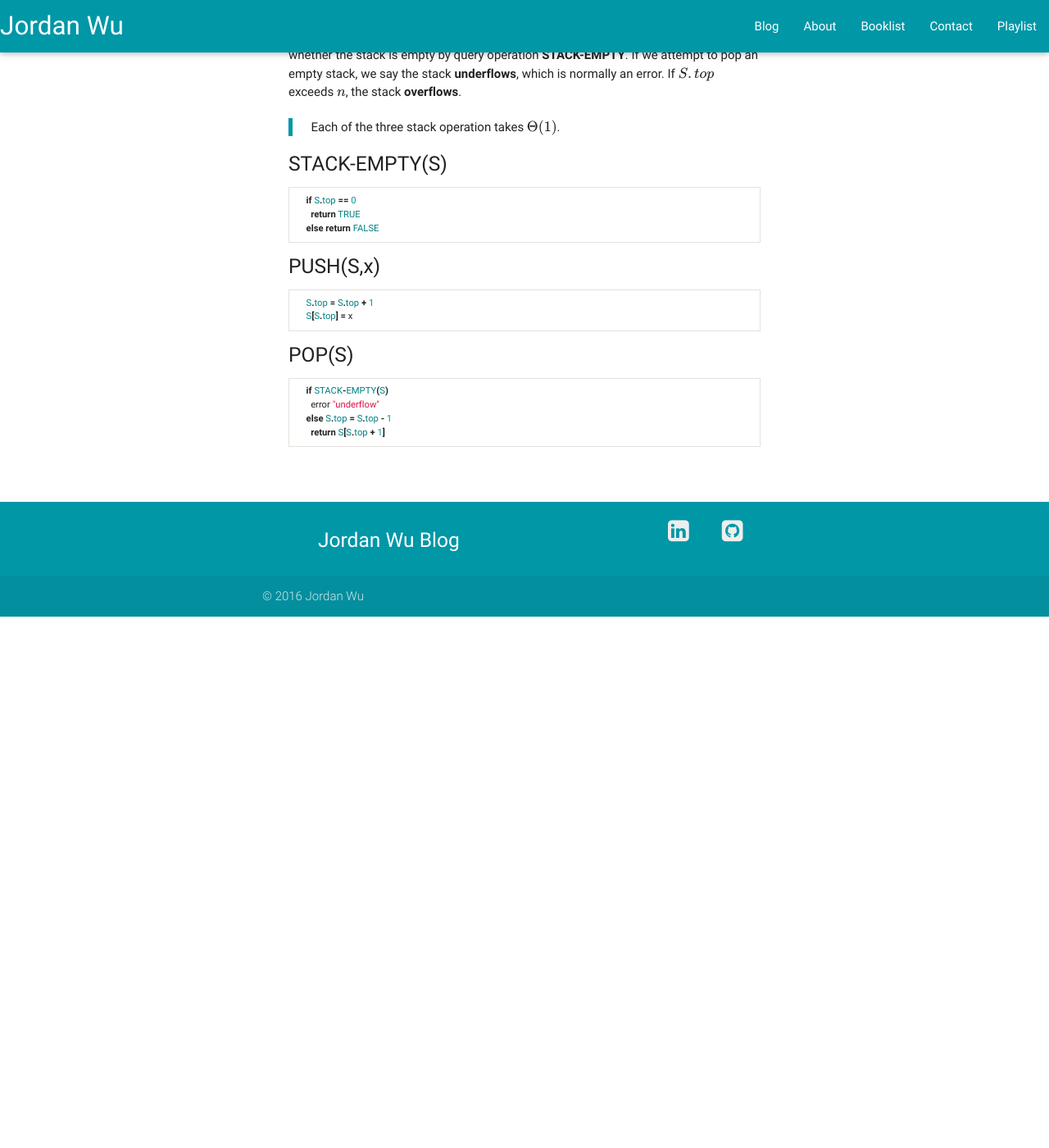
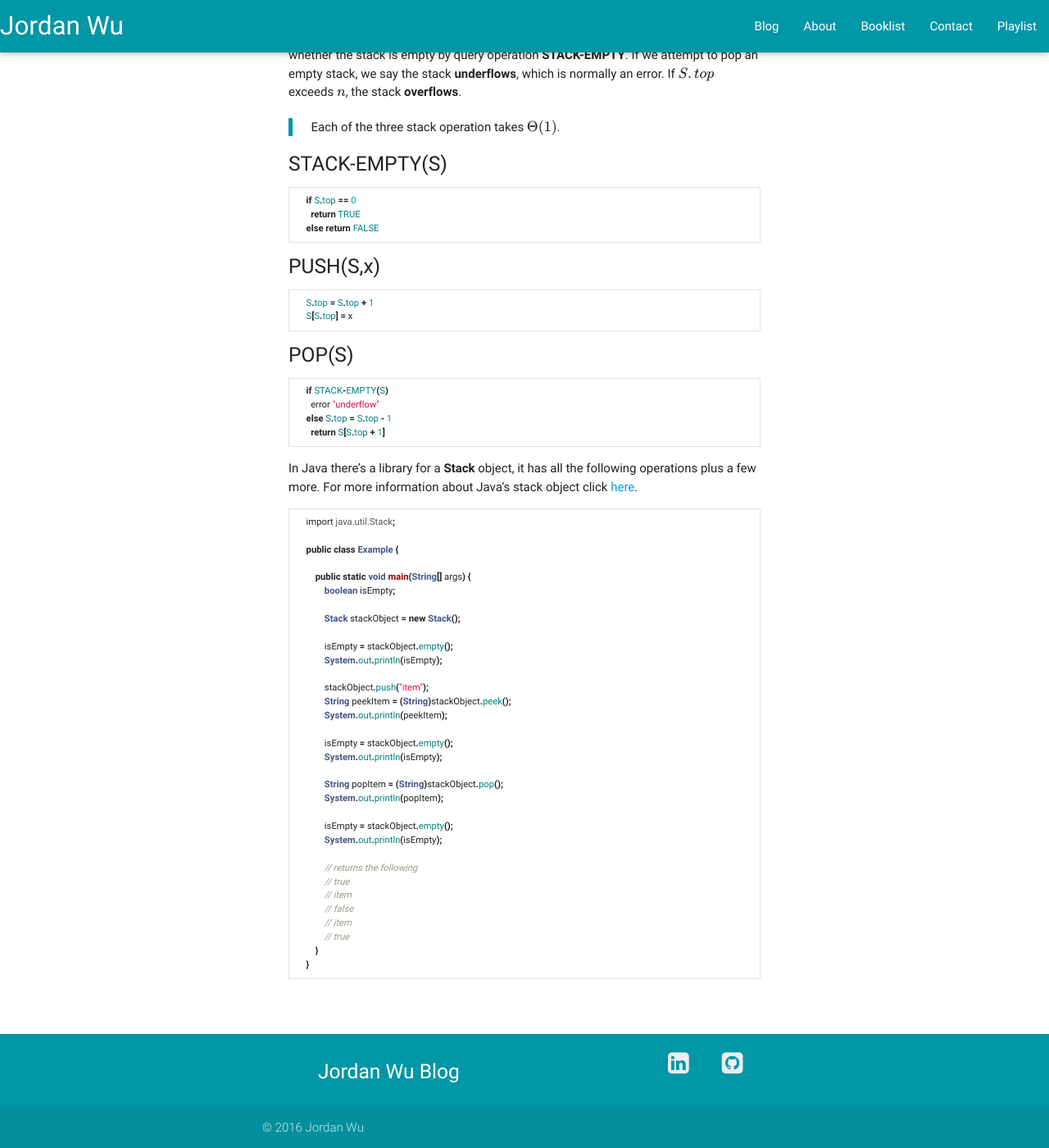
Before and after one commit to JordanSpencerWu/old-website, a Jekyll site: the page built from _posts/book/2016/introduction-to-algorithms/2016-09-26-stacks.md, in a window 1280 px wide and 1400 px high, scrolled down 442 px. Shown: the whole window at 82% size. Built offline with Jekyll 4.4.1, drawn with Linux system fonts in a browser that asks for light colours; nearby versions of some CDN libraries; formulas are drawn with MathJax 3; before the commit the page ends 1194 px from its top, so only the background shows below that.

Commit message:
add stack example

```diff
--- a/_posts/book/2016/introduction-to-algorithms/2016-09-26-stacks.md
+++ b/_posts/book/2016/introduction-to-algorithms/2016-09-26-stacks.md
@@ -43,3 +43,41 @@ When $S.top = 0$, the stack contains no elements and is __empty__. We can test t
   else S.top = S.top - 1
     return S[S.top + 1]
 {% endhighlight %}
+
+In Java there's a library for a __Stack__ object, it has all the following operations plus a few more. For more information about Java's stack object click <a href="http://docs.oracle.com/javase/7/docs/api/java/util/Stack.html" target="_blank">here</a>.
+
+{% highlight java %}
+  import java.util.Stack;
+
+  public class Example {
+
+      public static void main(String[] args) {
+          boolean isEmpty;
+
+          Stack stackObject = new Stack();
+
+          isEmpty = stackObject.empty();
+          System.out.println(isEmpty);
+
+          stackObject.push("item");
+          String peekItem = (String)stackObject.peek();
+          System.out.println(peekItem);
+
+          isEmpty = stackObject.empty();
+          System.out.println(isEmpty);
+
+          String popItem = (String)stackObject.pop();
+          System.out.println(popItem);
+
+          isEmpty = stackObject.empty();
+          System.out.println(isEmpty);
+
+          // returns the following
+          // true
+          // item
+          // false
+          // item
+          // true
+      }
+  }
+{% endhighlight %}
```
